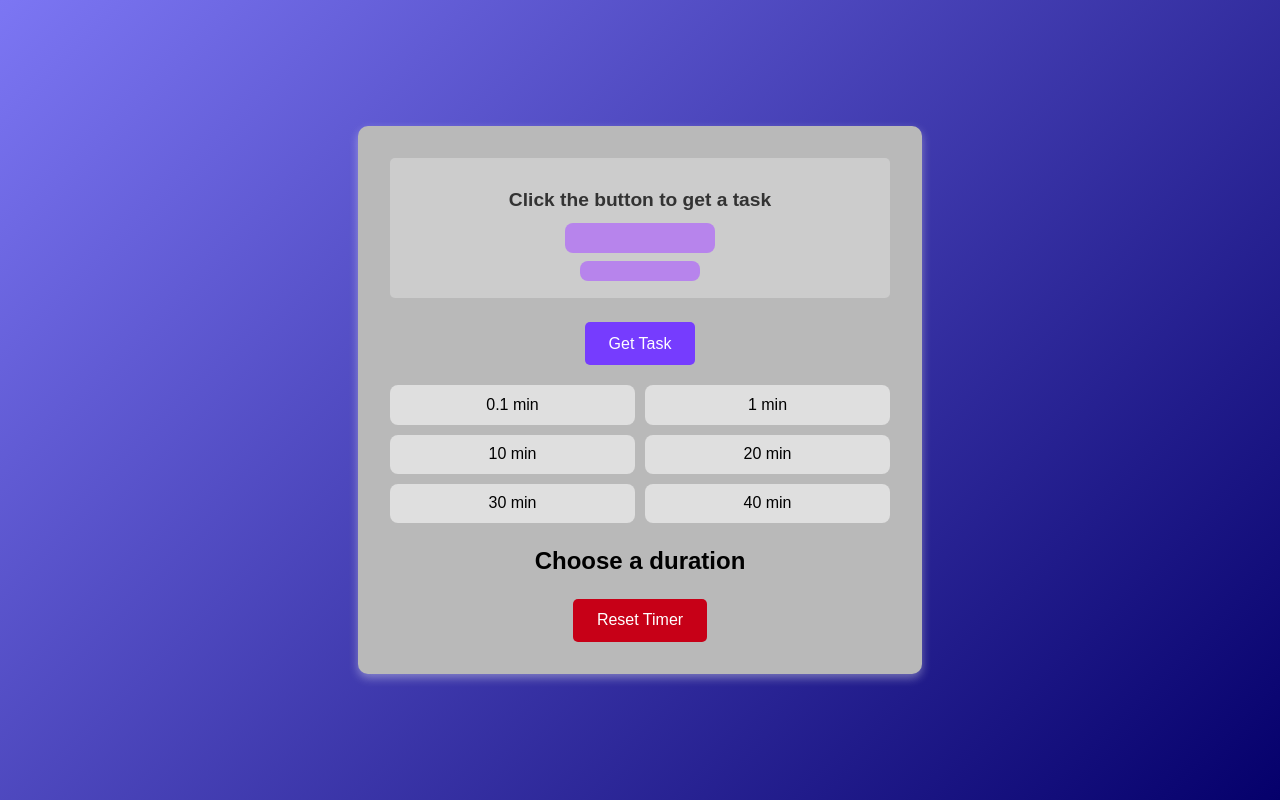
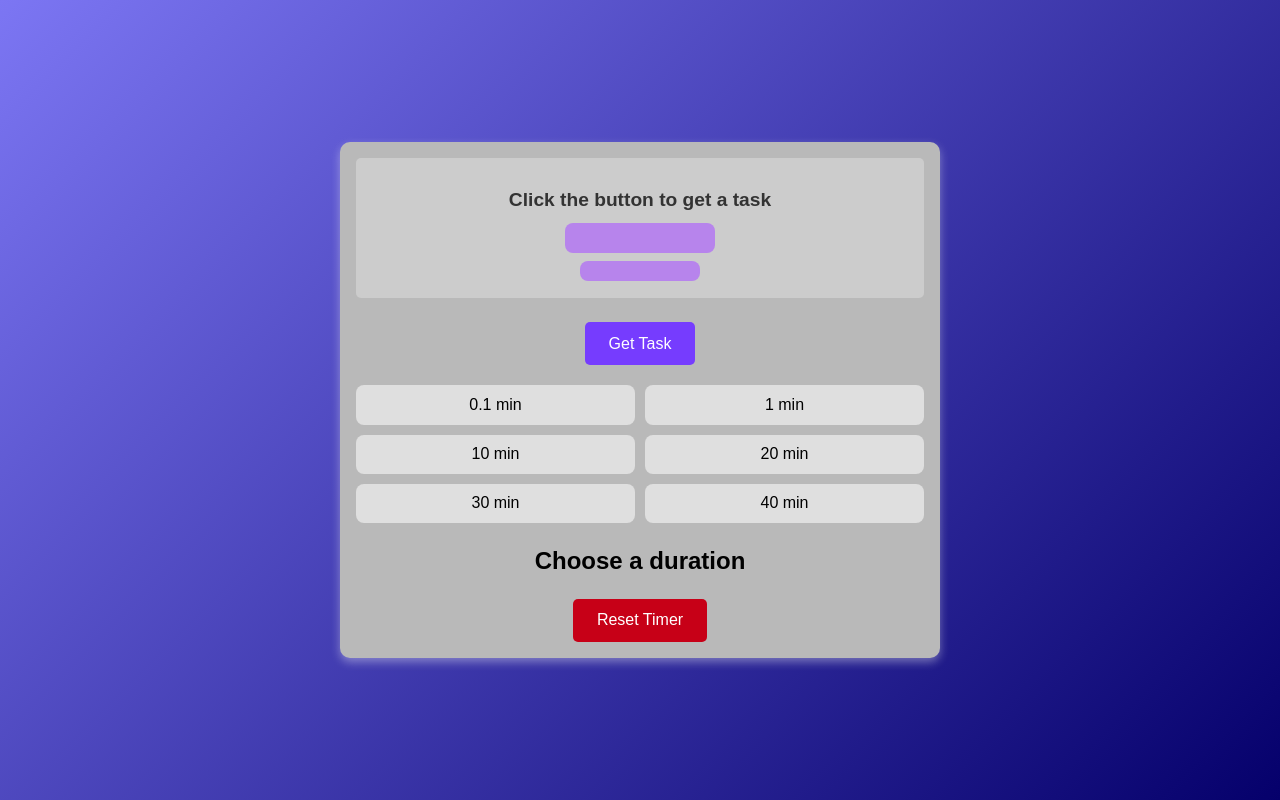
Before and after one commit to Ruslan3101/Randomizer, a React (Vite) app: page / in a window 1280 px wide. Built offline with nearby package versions, Linux system fonts and the light colour scheme.

Commit message:
fix: add media queries

```diff
--- a/src/App.css
+++ b/src/App.css
@@ -1,3 +1,4 @@
+
 body {
     font-family: Arial, sans-serif;
     margin: 0;
@@ -12,10 +13,13 @@ body {
   .app-container {
     text-align: center;
     padding: 2rem;
+    margin: 0 auto;
+    max-width: 600px;
     border-radius: 10px;
     background-color: #b9b9b9;
     box-shadow: 0 4px 10px rgba(251, 251, 251, 0.38);
-    width: 500px;
+    width: 100%;
+    box-sizing: border-box;
 
   }
 
@@ -23,7 +27,6 @@ body {
 
   .result-container {
     margin-bottom: 1.5rem;
-    /* border: 1px solid ; */
     padding: 20px;
     border-radius: 5px;
     background-color: rgb(204, 204, 204);
@@ -32,7 +35,7 @@ body {
 
   .result-task, .result-stack, .heading {
     display: block;
-    font-size: 1.2rem;
+    font-size: clamp(1rem, 2.5vw, 1.2rem);
     font-weight: bold;
     margin: 0.5rem 0;
     color: #333333;
@@ -123,3 +126,23 @@ body {
   .result-container{
     height: 100px;
   }
+/* Mobile */
+@media screen and (min-width: 480px){
+  .app-container{
+    width: 300px;
+    padding: 1rem;
+  }
+}
+
+/* Tablet */
+@media screen and (min-width: 768px){
+  .app-container{
+    width: 400px;
+  }
+}
+/* Desktop */
+@media screen and (min-width: 1280px){
+  .app-container{
+    width: 600px;
+  }
+}
--- a/src/index.css
+++ b/src/index.css
@@ -12,6 +12,9 @@
   -webkit-font-smoothing: antialiased;
   -moz-osx-font-smoothing: grayscale;
 }
+/* *, *::before, *::after {
+  box-sizing: border-box;
+} */
 
 a {
   font-weight: 500;
```
Also changed, not shown: public/dice-target.svg (added).
